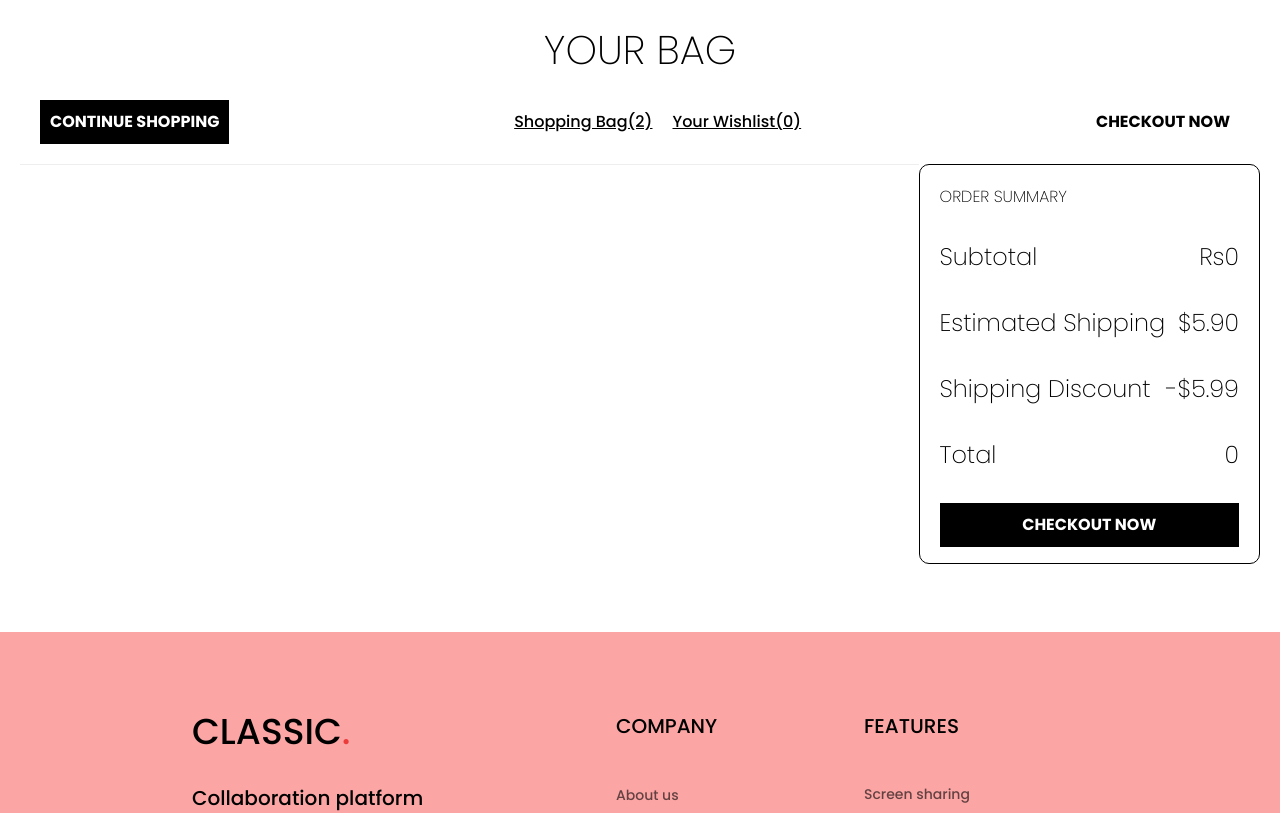
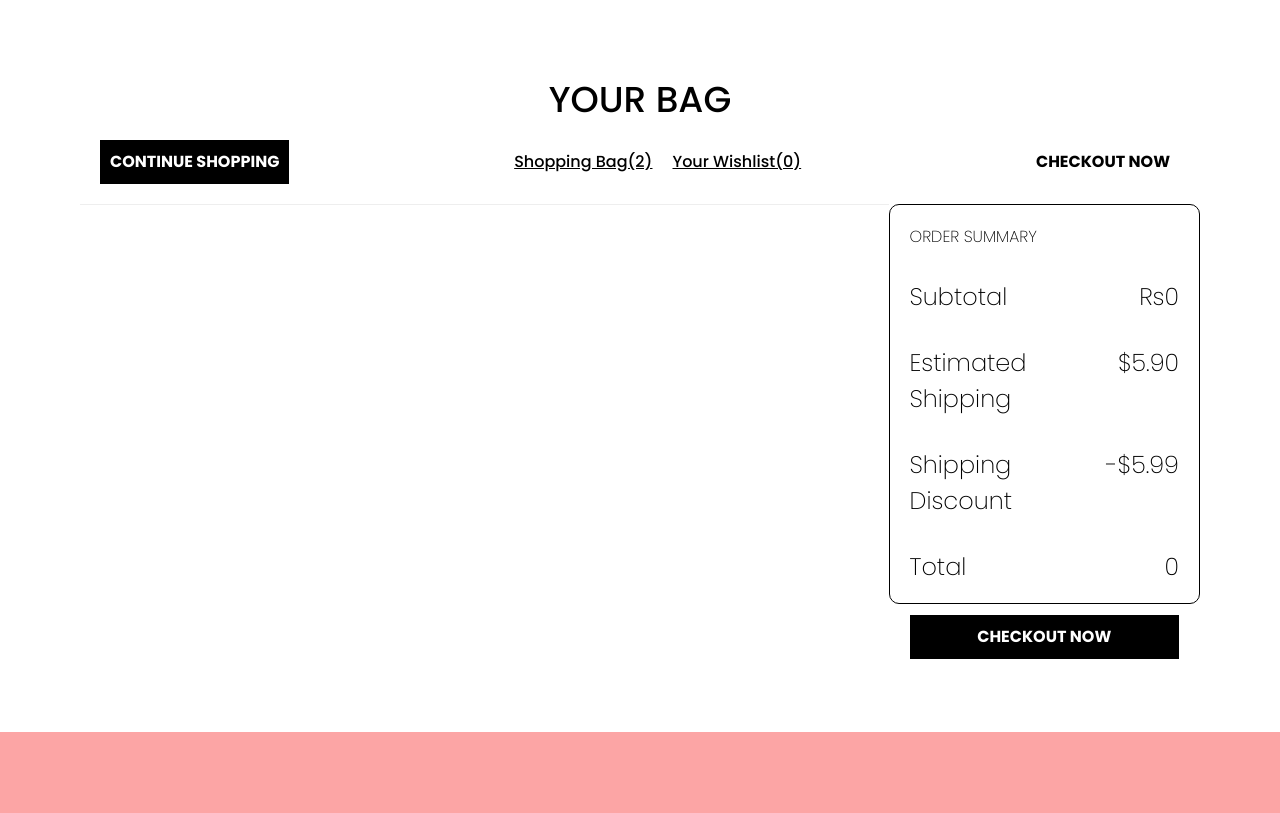
Before and after one commit to shahil-kv/Shop-classic, a React (Create React App) app in the folder classic-design/: page /cart in a window 1280 px wide. Shown: the top 813 px of the page. Built offline with nearby package versions, Linux system fonts and the light colour scheme.

Commit message:
missed to change the color in the title

```diff
--- a/classic-design/src/components/things.jsx
+++ b/classic-design/src/components/things.jsx
@@ -3,13 +3,13 @@
 const Things = ({ item }) => {
     return (
         <div className=" flex flex-row  pr-60 gap-3 pl-48 mt-44 mb-44">
-            <div className="w-1/3 h-72  text-white rounded bg-red-200 flex flex-col justify-center gap-7 items-center">
+            <div className="w-1/3 h-72  text-black rounded bg-red-200 flex flex-col justify-center gap-7 items-center">
                 <div className="ml-10 w-20  rounded-full bg-white h-20 flex flex-col  justify-center items-center">
                     <img className='w-12 text-center' src={window.location.origin + '/Files/reviewIcon/libre-gui-shipping logo.svg'} alt="ratings" />
                 </div>
-                <h1 className="text-white">Super Fast and Free Delivary</h1>
+                <h1 className="text-black">Super Fast and Free Delivary</h1>
             </div>
-            <div className="w-1/3   text-white flex flex-col gap-2 ">
+            <div className="w-1/3   text-black flex flex-col gap-2 ">
                 <div className=" w-2/2 h-1/2 bg-red-200 rounded flex items-center gap-10 ">
                     <div className="ml-10 w-20  rounded-full bg-white h-20 flex flex-col  justify-center items-center">
                         <img className='w-8 text-center' src={window.location.origin + '/Files/reviewIcon/Google logo.svg'} alt="ratings" />
@@ -20,14 +20,14 @@ const Things = ({ item }) => {
                     <div className="ml-10 w-20  rounded-full bg-white h-20 flex flex-col  justify-center items-center">
                         <img className='w-8 text-center' src={window.location.origin + '/Files/reviewIcon/Budget logo.svg'} alt="ratings" />
                     </div>
-                    <h1 className="text-white">Money back Gurrenty</h1>
+                    <h1 className="text-black">Money back Gurrenty</h1>
                 </div>
             </div>
             <div className="w-1/3  rounded bg-red-200 text-white flex flex-col justify-center items-center gap-7">
                 <div className="ml-10 w-20  rounded-full bg-white h-20 flex flex-col  justify-center items-center">
                     <img className='w-8 text-center' src={window.location.origin + '/Files/reviewIcon/Layer 2.svg'} alt="ratings" />
                 </div>
-                <h1 className="text-white">Super Fast and Free Delivary</h1>
+                <h1 className="text-black">Super Fast and Free Delivary</h1>
 
             </div>
         </div>
--- a/classic-design/src/pages/Cart.jsx
+++ b/classic-design/src/pages/Cart.jsx
@@ -4,20 +4,9 @@ import styled from 'styled-components'
 import Footer from '../components/Footer'
 import { Add, Remove } from '@mui/icons-material'
 import { useSelector } from 'react-redux'
-const Container = styled.div`
 
- `
 
-const Wrapper = styled.div`
-    padding: 20px;
- `
 
-const Title = styled.div`
-    font-weight: 200;
-    font-size: 40px;
-    text-align: center;
-
- `
 const Top = styled.div`
     display: flex;
     justify-content: space-between;
@@ -139,13 +128,18 @@ const Summary = styled.div`
 const Flex = styled.div`
    display: flex;
 `
+const Title = styled.div`
+    font-weight: 200;
+    font-size: 40px;
+    text-align: center;
+
+ `
 const Cart = () => {
    const cart = useSelector(state => state.cart)
    return (
-      <Container>
-         {/* <Navbar/> */}
-         <Wrapper>
-            <Title>YOUR BAG</Title>
+      <div>
+         <div className='p-20'>
+            <div className='font-medium text-4xl text-center'>YOUR BAG</div>
             <Top>
                <TopButton type='filled'>CONTINUE SHOPPING</TopButton>
                <TopTexts>
@@ -202,9 +196,9 @@ const Cart = () => {
                   <Button>CHECKOUT NOW</Button>
                </Summary>
             </Bottom>
-         </Wrapper>
+         </div>
          <Footer />
-      </Container>
+      </div>
    )
 }
 
```
